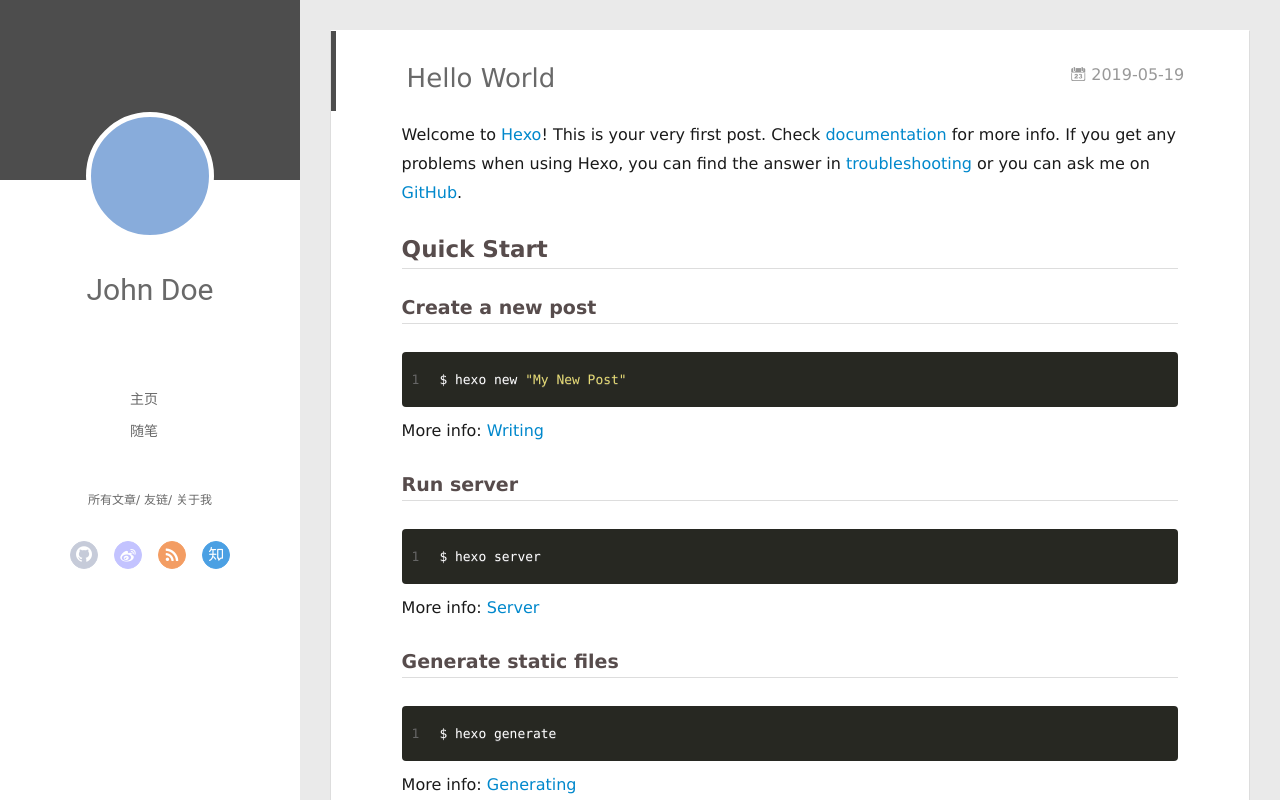
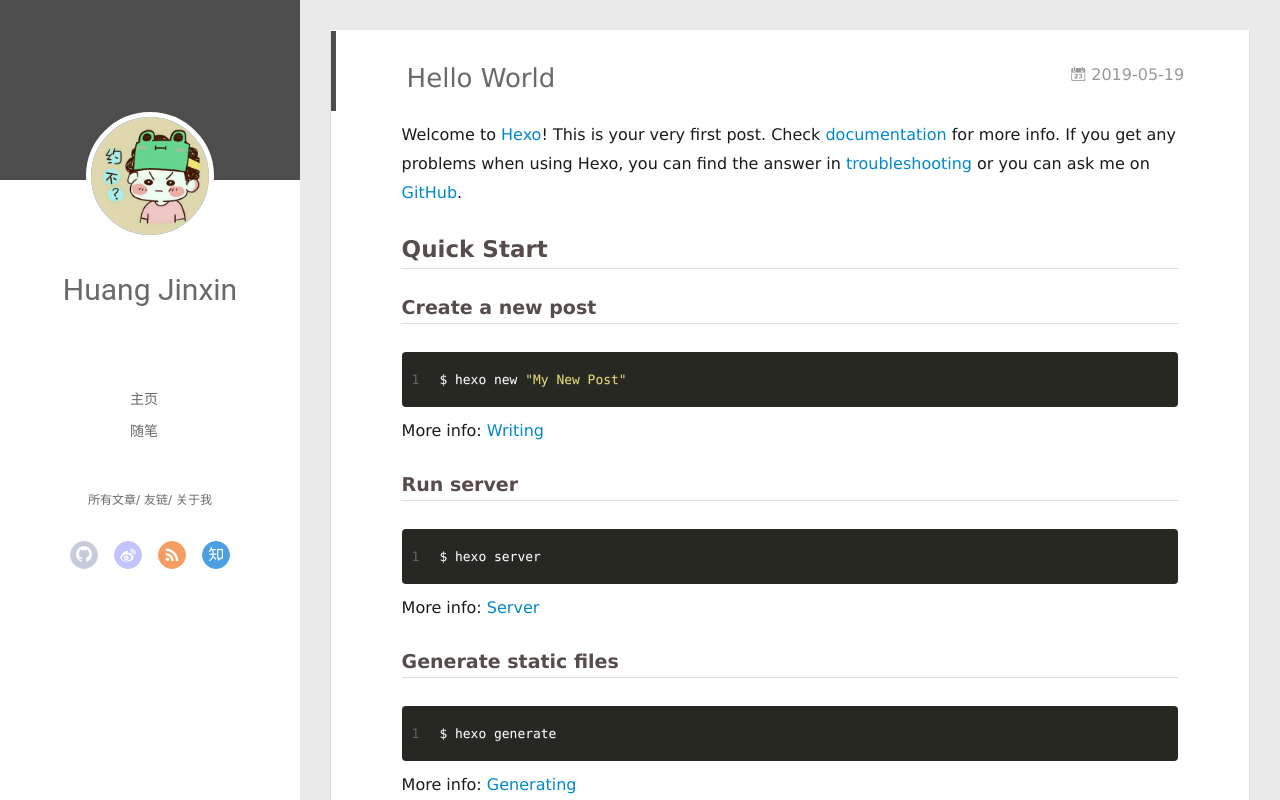
Before and after one commit to huangjinxin66/huangjinxin66.github.io, a plain HTML site: page 2019/05/19/hello-world/index.html in a window 1280 px wide. Drawn offline with Linux system fonts and the light colour scheme; no server answers.

Commit message:
Site updated: 2019-05-19 13:39:24

```diff
--- a/2019/05/19/hello-world/index.html
+++ b/2019/05/19/hello-world/index.html
@@ -47,10 +47,10 @@
 <div class="intrude-less">
 	<header id="header" class="inner">
 		<a href="/" class="profilepic">
-			<img src class="js-avatar">
+			<img src="/jinxin.jpg" class="js-avatar">
 		</a>
 		<hgroup>
-		  <h1 class="header-author"><a href="/">John Doe</a></h1>
+		  <h1 class="header-author"><a href="/">Huang Jinxin</a></h1>
 		</hgroup>
 
 
@@ -105,10 +105,10 @@
 	<div class="intrude-less">
 		<header id="header" class="inner">
 			<div class="profilepic">
-				<img src class="js-avatar">
+				<img src="/jinxin.jpg" class="js-avatar">
 			</div>
 			<hgroup>
-			  <h1 class="header-author js-header-author">John Doe</h1>
+			  <h1 class="header-author js-header-author">Huang Jinxin</h1>
 			</hgroup>
 
 
@@ -311,7 +311,7 @@
   <div class="outer">
     <div id="footer-info">
     	<div class="footer-left">
-    		&copy; 2019 John Doe
+    		&copy; 2019 Huang Jinxin
     	</div>
       	<div class="footer-right">
       		<a href="http://hexo.io/" target="_blank">Hexo</a>  Theme <a href="https://github.com/litten/hexo-theme-yilia" target="_blank">Yilia</a> by Litten
```
Also changed, not shown: archives/2019/05/index.html (+5 -5 lines), archives/2019/index.html (+5 -5 lines), archives/index.html (+5 -5 lines), index.html (+5 -5 lines), jinxin.jpg (added).
